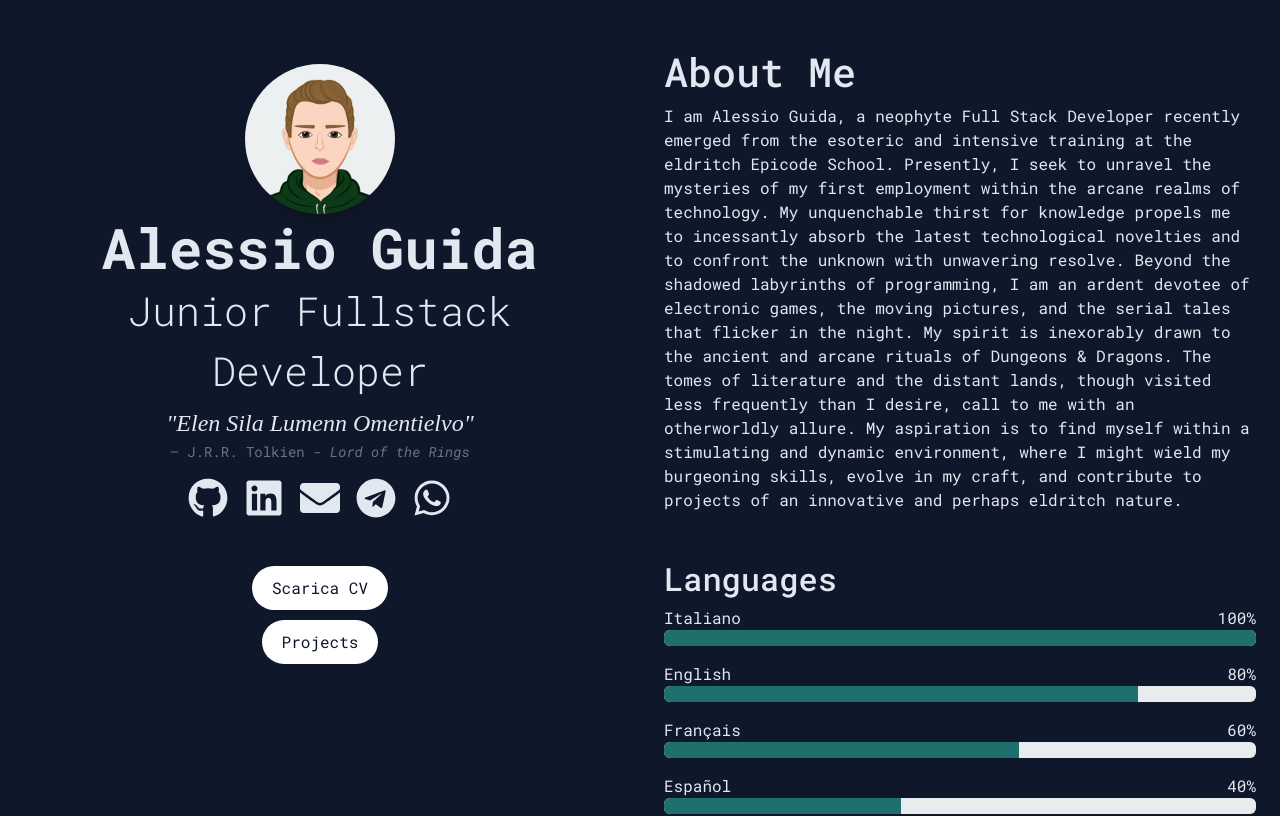
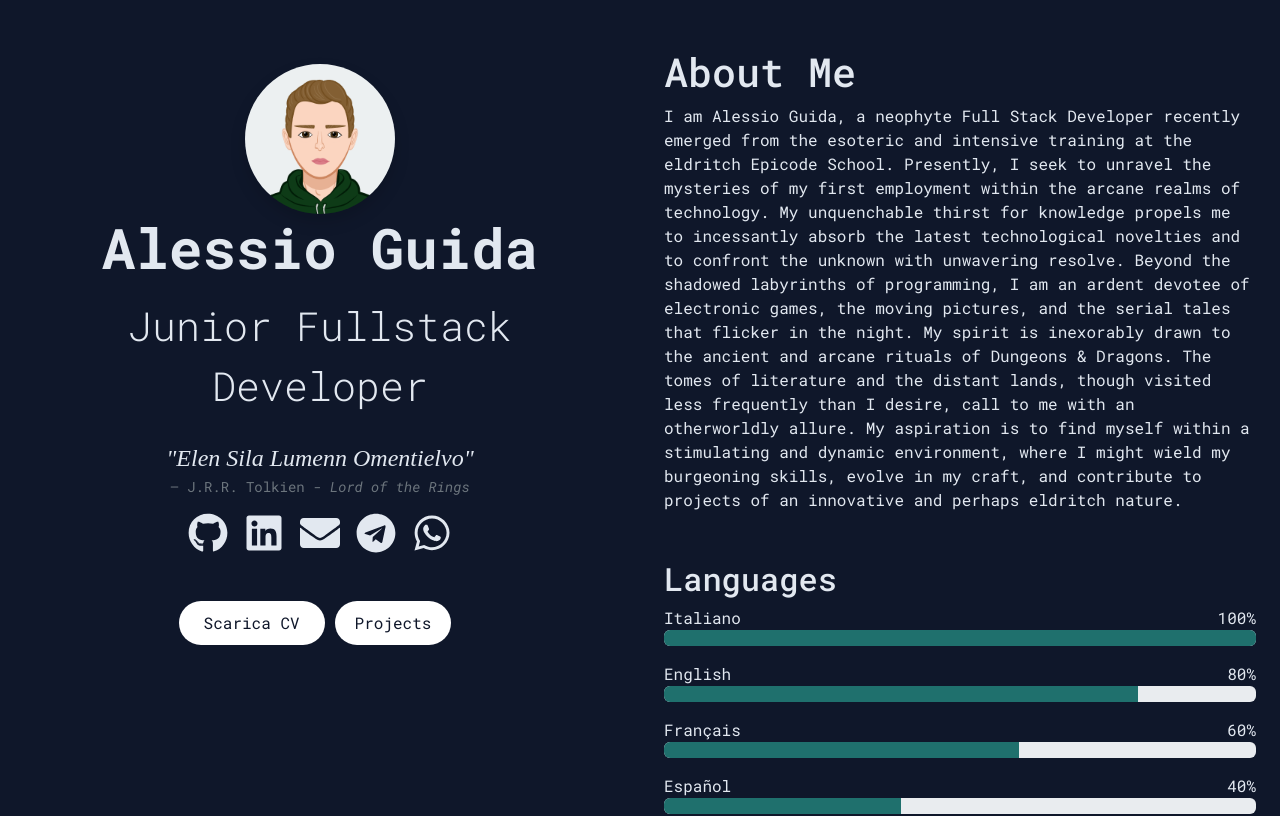
Before and after one commit to Aleguid97/mypage, a React (Create React App) app: page / in a window 1280 px wide. Shown: the top 816 px of the page. Built offline with nearby package versions, Linux system fonts and the light colour scheme; a web font is replaced by a local one.

Commit message:
Manca solo projects

```diff
--- a/src/App.css
+++ b/src/App.css
@@ -206,14 +206,15 @@ ul {
 
 .buttons {
   display: flex;
-  flex-direction: column;
-  align-items: center;
+  /* flex-direction: column; */
+  /* align-items: center; */
+  justify-content: center;
 }
 
 .buttons a,
 .buttons button {
   /* width: 70%; */
-  margin-bottom: 10px;
+  margin-inline-end: 10px;
 }
 
 .buttons a:last-child,
@@ -240,7 +241,6 @@ ul {
   text-decoration: none;
   display: inline-block;
   border: none;
-  height: 50%;
 }
 
 .btn-download:hover {
@@ -260,7 +260,6 @@ ul {
   text-decoration: none;
   display: inline-block;
   border: none;
-  /* margin-top: 20px; */
 }
 
 .btn-aboutme:hover {
@@ -284,6 +283,10 @@ ul {
   height: 50px;
 }
 
+.lead {
+  margin-top: 15px;
+}
+
 /* Media Queries per layout responsive */
 @media only screen and (max-width: 600px) {
   .technologies-container {
--- a/src/App.js
+++ b/src/App.js
@@ -30,7 +30,7 @@ function App() {
           <div className={`col-sm-12 col-md-6 ${isTabletOrMobile ? "order-2" : ""}`}>
             {isTabletOrMobile && (
               <div className="buttons-container text-center">
-                <button className="btn-aboutme rounded-pill btn mt-3" onClick={toggleAboutMe}>
+                <button className="btn-aboutme rounded-pill btn mt-4" onClick={toggleAboutMe}>
                   About Me
                 </button>
               </div>
--- a/src/Components/Cards.jsx
+++ b/src/Components/Cards.jsx
@@ -21,7 +21,7 @@ function Cards() {
           height={150}
         />
         <h1 className="m-0">Alessio Guida</h1>
-        <p className="lead mb-1 ">Junior Fullstack Developer</p>
+        <p className="lead mb-4">Junior Fullstack Developer</p>
         <figure classname="m-0">
           <blockquote className="blockquote">
             <p style={{ fontFamily: "Vivaldi", fontStyle: "italic", fontSize: "24px" }}>
@@ -33,7 +33,7 @@ function Cards() {
           </figcaption>
         </figure>
 
-        <span className="container-fluid social w-100">
+        <span className="container social">
           <a href="https://github.com/aleguid97" target="_blank" rel="noopener noreferrer">
             <FaGithub size={40} />
           </a>
```
